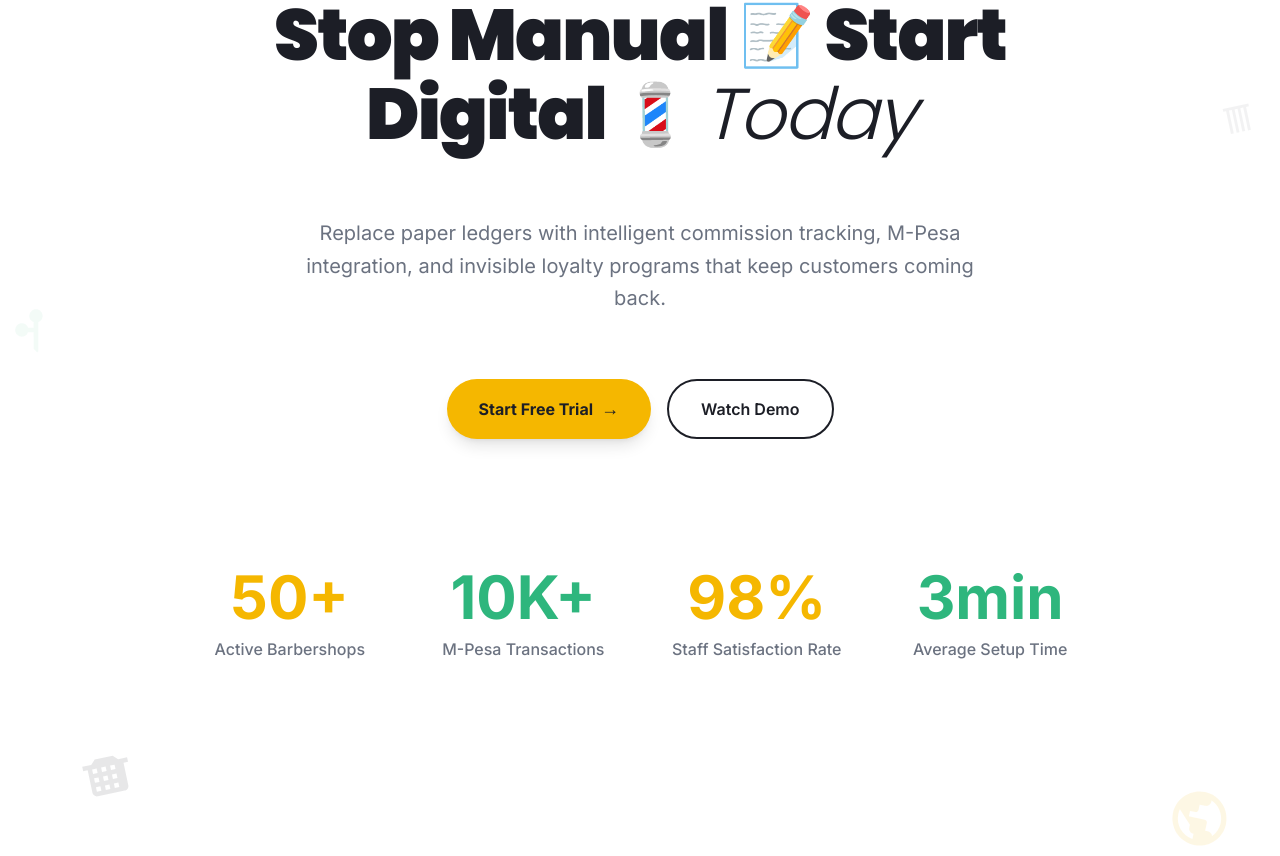
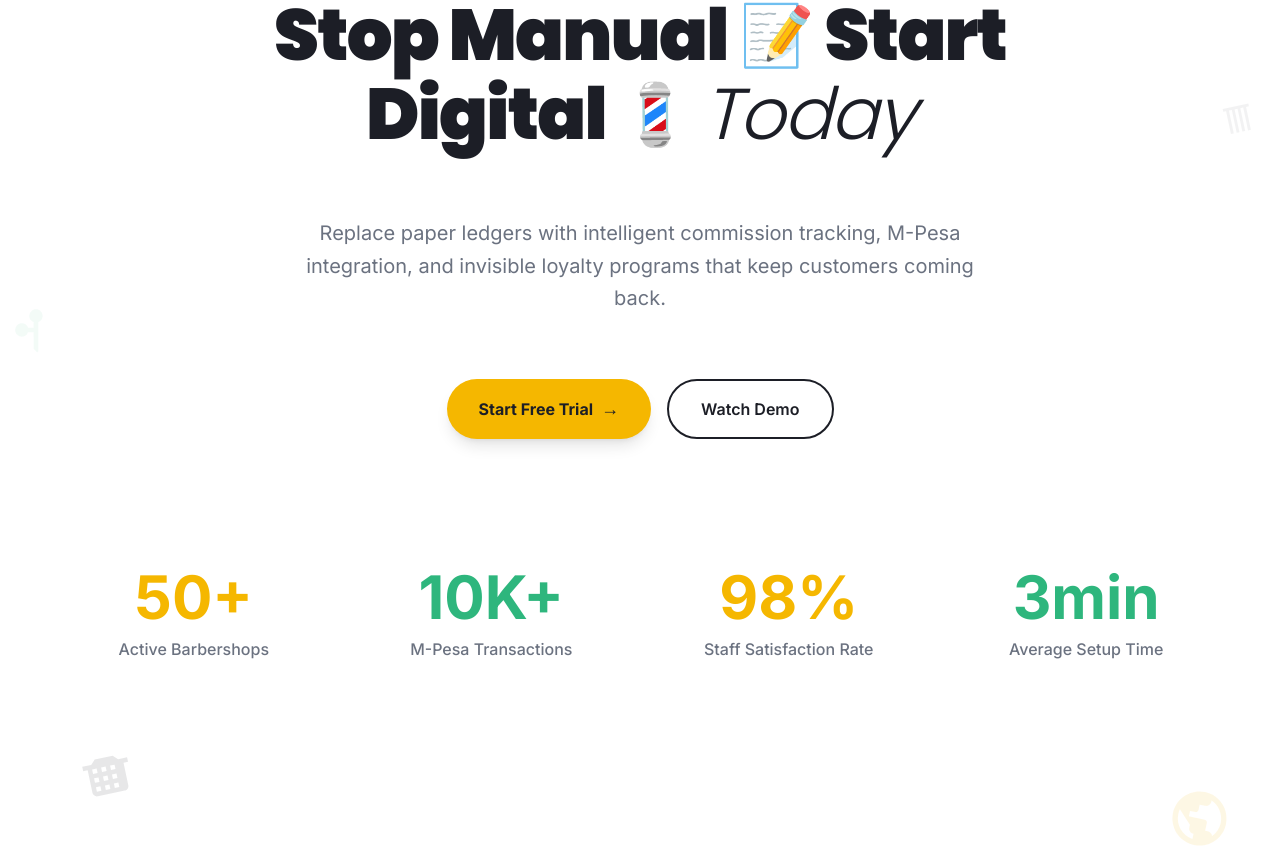
Before and after one commit to markmumba/foliocuts, a Next.js app: page / in a window 1280 px wide. Shown: the part 311-1167 px from the top of the page. Built offline with nearby package versions, Linux system fonts and the light colour scheme.

Commit message:
removed extra comments

```diff
--- a/components/homepage/hero.tsx
+++ b/components/homepage/hero.tsx
@@ -2,46 +2,39 @@
 
 export default function Hero() {
     return (
-        <section className="relative bg-background overflow-hidden min-h-screen flex items-center">
+        <section className="relative bg-background overflow-hidden min-h-screen flex items-center ">
 
-            {/* Decorative SVG Elements */}
             <div className="absolute inset-0 pointer-events-none">
-                {/* Scissors - Top Left */}
                 <div className="absolute top-20 left-10 opacity-10">
                     <svg width="60" height="60" viewBox="0 0 24 24" fill="none" className="text-secondary">
                         <path d="M9.64 7.64c.23-.5.36-1.05.36-1.64 0-2.21-1.79-4-4-4S2 3.79 2 6s1.79 4 4 4c.59 0 1.14-.13 1.64-.36L10 12l-2.36 2.36C7.14 14.13 6.59 14 6 14c-2.21 0-4 1.79-4 4s1.79 4 4 4 4-1.79 4-4c0-.59-.13-1.14-.36-1.64L12 14l7 7h3v-1L9.64 7.64zM6 8c-1.1 0-2-.89-2-2s.89-2 2-2 2 .89 2 2-.89 2-2 2zm0 12c-1.1 0-2-.89-2-2s.89-2 2-2 2 .89 2 2-.89 2-2 2zm6-7.5c-.28 0-.5-.22-.5-.5s.22-.5.5-.5.5.22.5.5-.22.5-.5.5zM19 3l-6 6 2 2 7-7V3h-3z" fill="currentColor" />
                     </svg>
                 </div>
 
-                {/* Comb - Top Right */}
                 <div className="absolute top-32 right-16 opacity-10 rotate-45">
                     <svg width="50" height="50" viewBox="0 0 24 24" fill="none" className="text-accent">
                         <path d="M3 2v2h2v16h2V4h2v16h2V4h2v16h2V4h2v16h2V4h2V2H3z" fill="currentColor" />
                     </svg>
                 </div>
 
-                {/* Razor - Bottom Left */}
                 <div className="absolute bottom-32 left-20 opacity-10 -rotate-12">
                     <svg width="55" height="55" viewBox="0 0 24 24" fill="none" className="text-primary">
                         <path d="M22 6h-4l-2-2H8L6 6H2v2h2v10c0 1.1.9 2 2 2h12c1.1 0 2-.9 2-2V8h2V6zM8 18H6v-2h2v2zm0-4H6v-2h2v2zm0-4H6V8h2v2zm4 8h-2v-2h2v2zm0-4h-2v-2h2v2zm0-4h-2V8h2v2zm4 8h-2v-2h2v2zm0-4h-2v-2h2v2zm0-4h-2V8h2v2z" fill="currentColor" />
                     </svg>
                 </div>
 
-                {/* Hair Clipper - Bottom Right */}
                 <div className="absolute bottom-20 right-12 opacity-10 rotate-12">
                     <svg width="65" height="65" viewBox="0 0 24 24" fill="none" className="text-secondary">
                         <path d="M12 2C6.48 2 2 6.48 2 12s4.48 10 10 10 10-4.48 10-10S17.52 2 12 2zm-1 17.93c-3.94-.49-7-3.85-7-7.93 0-.62.08-1.21.21-1.79L9 15v1c0 1.1.9 2 2 2v-.07zm6.9-2.54c-.26-.81-1-1.39-1.9-1.39h-1v-3c0-.55-.45-1-1-1H8v-2h2c.55 0 1-.45 1-1V7h2c1.1 0 2-.9 2-2v-.41c2.93 1.19 5 4.06 5 7.41 0 2.08-.8 3.97-2.1 5.39z" fill="currentColor" />
                     </svg>
                 </div>
 
-                {/* Small Scissors - Middle Left */}
                 <div className="absolute top-1/2 left-4 opacity-5 rotate-45">
                     <svg width="40" height="40" viewBox="0 0 24 24" fill="none" className="text-accent">
                         <path d="M9.64 7.64c.23-.5.36-1.05.36-1.64 0-2.21-1.79-4-4-4S2 3.79 2 6s1.79 4 4 4c.59 0 1.14-.13 1.64-.36L10 12l-2.36 2.36C7.14 14.13 6.59 14 6 14c-2.21 0-4 1.79-4 4s1.79 4 4 4 4-1.79 4-4c0-.59-.13-1.14-.36-1.64L12 14l7 7h3v-1L9.64 7.64z" fill="currentColor" />
                     </svg>
                 </div>
 
-                {/* Small Comb - Middle Right */}
                 <div className="absolute top-1/3 right-6 opacity-5 -rotate-12">
                     <svg width="35" height="35" viewBox="0 0 24 24" fill="none" className="text-primary">
                         <path d="M3 2v2h2v16h2V4h2v16h2V4h2v16h2V4h2v16h2V4h2V2H3z" fill="currentColor" />
@@ -49,7 +42,7 @@
                 </div>
             </div>
 
-            <div className="relative z-10 max-w-6xl mx-auto px-4 sm:px-6 lg:px-8 py-52">
+            <div className="relative z-10 max-w-6xl mx-auto px-4 sm:px-6 lg:px-8 py-52 ">
 
                 <div className="text-center space-y-16">
 
@@ -101,8 +94,8 @@
 
                 </div>
 
-                <div className="mt-32 mb-16">
-                    <div className="grid grid-cols-2 md:grid-cols-4 gap-12 md:gap-16 max-w-5xl mx-auto">
+                <div className="mt-32 mb-16 ">
+                    <div className="grid grid-cols-2 md:grid-cols-4 gap-12 md:gap-32  mx-auto ">
                         <div className="text-center">
                             <div className="text-4xl md:text-5xl lg:text-6xl font-black text-secondary mb-3">50+</div>
                             <div className="text-sm md:text-base text-foreground-muted font-medium leading-tight">Active Barbershops</div>
```
